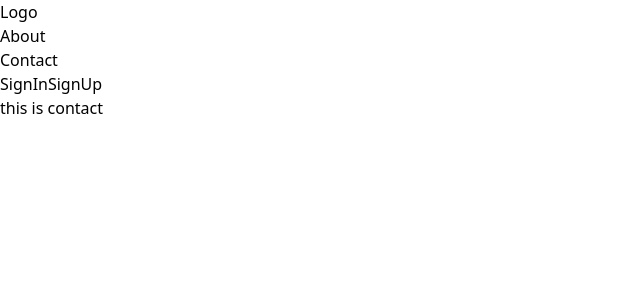
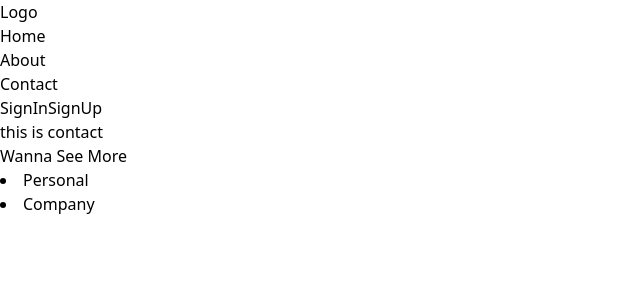
Before and after one commit to emonkhan500/phero-Nextjs, a Next.js app: page /contact in a window 1280 px wide. Shown: the top 300 px of the page, without its empty margins (0-640 px from the left). Built offline with nearby package versions, Linux system fonts and the light colour scheme.

Commit message:
first commit

```diff
--- a/src/Components/Heading/Heading.jsx
+++ b/src/Components/Heading/Heading.jsx
@@ -3,6 +3,7 @@ import React from 'react';
 const Heading = () => {
     return (
         <div>
+
             <h1>This is new Heading</h1>
         </div>
     );
--- a/src/Components/Nav.jsx
+++ b/src/Components/Nav.jsx
@@ -7,6 +7,10 @@ const Nav = () => {
 
   const router= useRouter()
   const links=[
+    {
+      title:'Home',
+      path:'/'
+    },
     {
       title:'About',
       path:'/about'
--- a/src/app/contact/page.jsx
+++ b/src/app/contact/page.jsx
@@ -1,9 +1,18 @@
+import Link from 'next/link';
 import React from 'react';
 
 const page = () => {
     return (
         <div>
             <h1>this is contact</h1>
+
+
+            <h1 className='text-center mt-20'>Wanna See More</h1>
+
+            <div>
+               <Link href='/contact/personal'> <li>Personal</li></Link>
+                <Link href='/contact/company'><li>Company</li></Link>
+            </div>
         </div>
     );
 };
--- a/src/app/layout.js
+++ b/src/app/layout.js
@@ -14,7 +14,7 @@ const geistMono = localFont({
 });
 
 export const metadata = {
-  title: "Next Hero With PH",
+  title: "Blog Data",
   description: "Generated by create next app",
 };
 
```
Also changed, not shown: src/app/contact/company/page.jsx (added, +11 -0 lines), src/app/contact/personal/page.jsx (added, +11 -0 lines).
